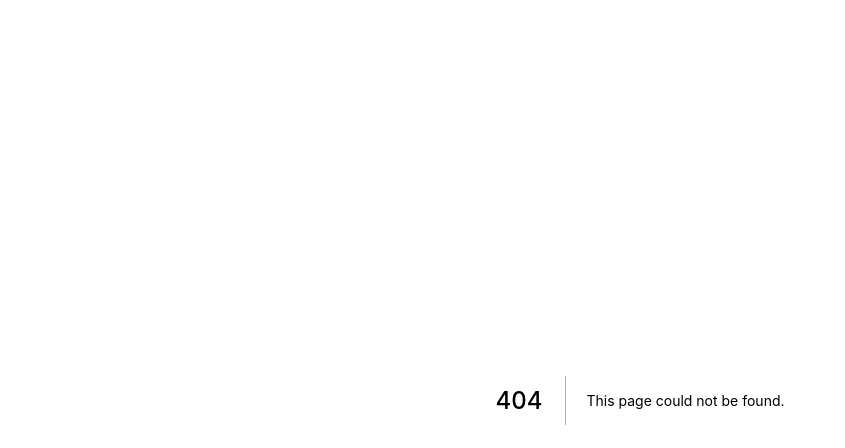
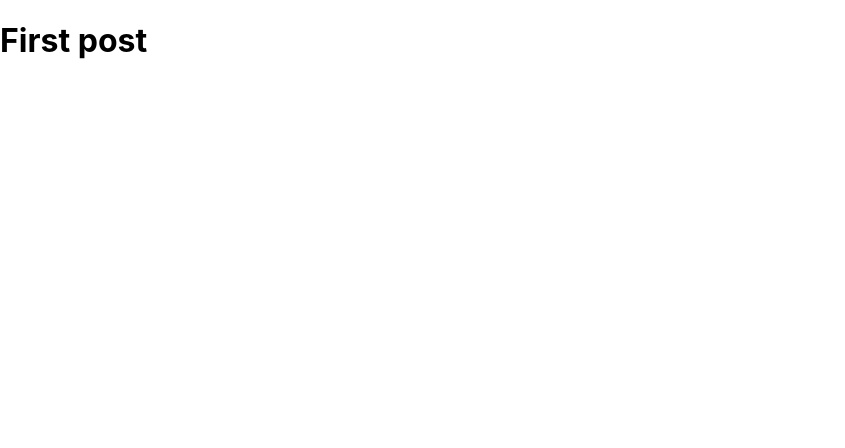
Before and after one commit to FilimonovKostya/Basic-next.js, a Next.js app: page /posts/first-post in a window 1280 px wide. Before the commit this address had no page. Shown: the top 448 px of the page, without its empty margins (0-845 px from the left). Built offline with nearby package versions, Linux system fonts and the light colour scheme.

Commit message:
creating page

```diff
--- a/pages/index.js
+++ b/pages/index.js
@@ -13,7 +13,7 @@
 
       <main className={styles.main}>
         <h1 className={styles.title}>
-          Welcome to <a href="https://nextjs.org">Next.js!</a>
+         Learn <a href="https://nextjs.org">Next.js!</a>
         </h1>
 
         <p className={styles.description}>
--- /dev/null
+++ b/pages/posts/first-post.js
@@ -0,0 +1,3 @@
+export default function FirstPost() {
+    return <h1>First post</h1>
+}
```
